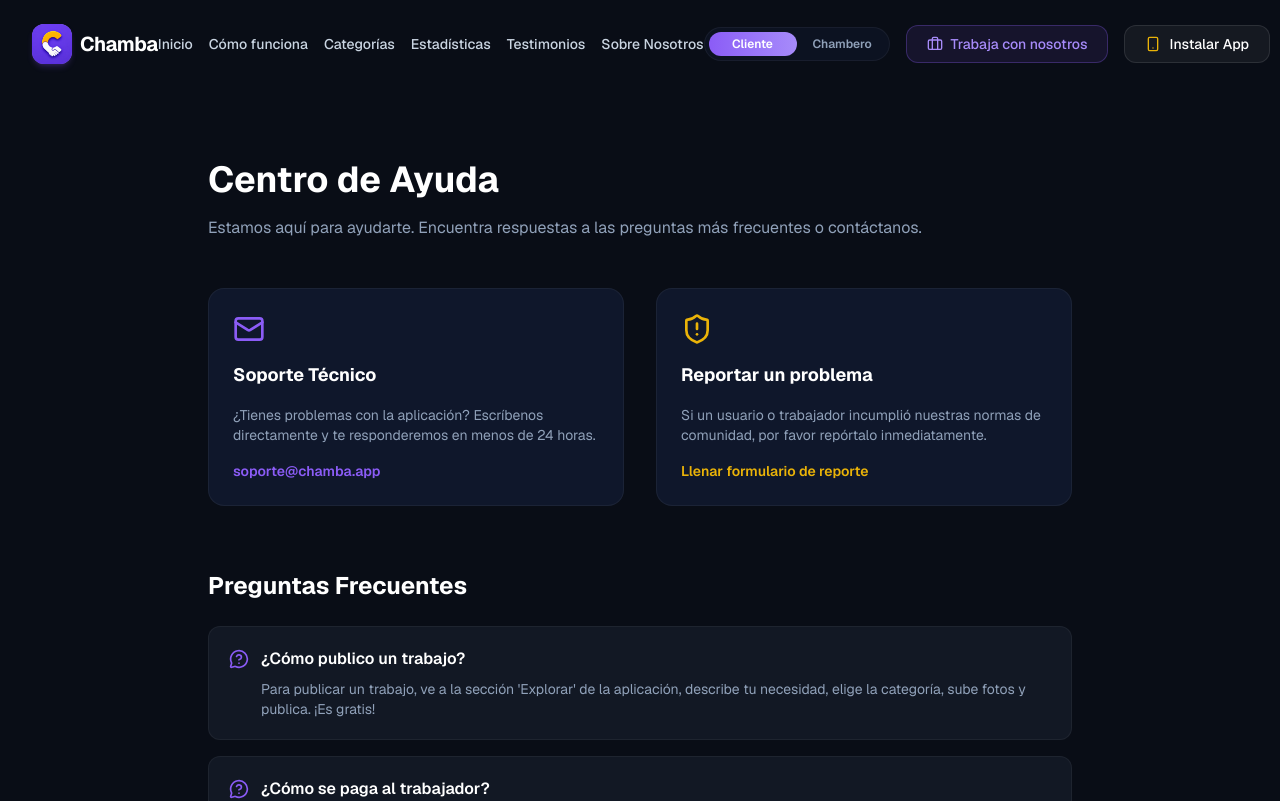
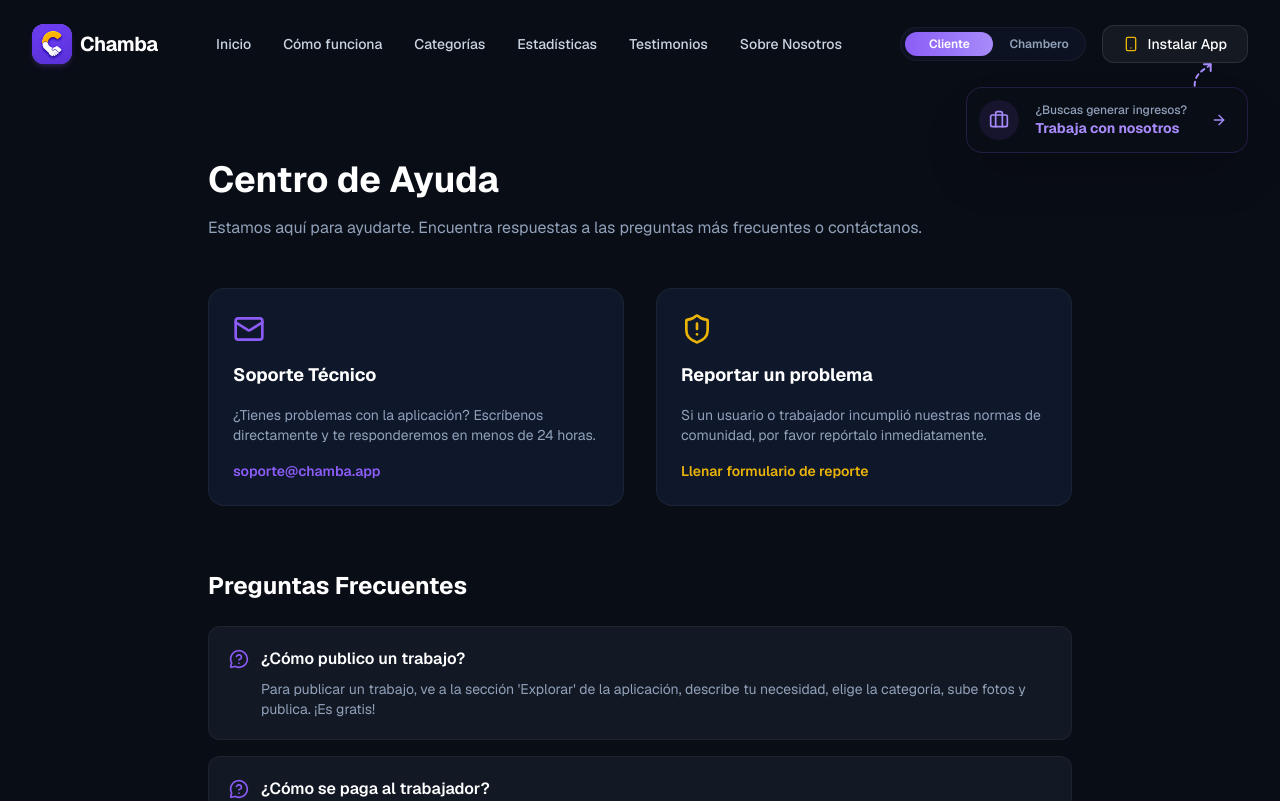
Before and after one commit to marvinjoel2001/web-page-chamba, a Next.js app: page /help in a window 1280 px wide. Shown: the top 801 px of the page. Built offline with nearby package versions, Linux system fonts and the light colour scheme.

Commit message:
feat: add responsive Navbar component with role switching and navigation links

```diff
--- a/src/components/Navbar.tsx
+++ b/src/components/Navbar.tsx
@@ -1,7 +1,7 @@
 "use client";
 
 import { useState, useEffect } from "react";
-import { Briefcase, Menu, X, Smartphone, User } from "lucide-react";
+import { Briefcase, Menu, X, Smartphone, User, ArrowRight } from "lucide-react";
 import { motion, AnimatePresence } from "framer-motion";
 import Link from "next/link";
 
@@ -52,12 +52,12 @@ export default function Navbar({ activeRole, setActiveRole }: NavbarProps) {
             </Link>
 
           {/* Desktop Navigation Links */}
-          <div className="hidden xl:flex items-center gap-4 2xl:gap-8">
+          <div className="hidden md:flex items-center gap-8">
             {menuItems.map((item) => (
               <Link
                 key={item.name}
                 href={item.href}
-                className="text-sm font-medium text-slate-300 hover:text-brand-primary transition-colors duration-200 whitespace-nowrap"
+                className="text-sm font-medium text-slate-300 hover:text-brand-primary transition-colors duration-200"
               >
                 {item.name}
               </Link>
@@ -65,7 +65,7 @@ export default function Navbar({ activeRole, setActiveRole }: NavbarProps) {
           </div>
 
           {/* Controls: Role Selector + CTA */}
-          <div className="hidden xl:flex items-center gap-4 shrink-0">
+          <div className="hidden md:flex items-center gap-4 relative">
             {/* Role Switcher */}
             <div className="relative flex p-1 bg-slate-900/60 border border-white/5 rounded-full">
               <div
@@ -92,24 +92,41 @@ export default function Navbar({ activeRole, setActiveRole }: NavbarProps) {
             </div>
 
             <Link
-              href="/unete"
-              className="inline-flex items-center gap-2 px-5 py-2 text-sm font-medium text-brand-primary-light bg-brand-primary/10 hover:bg-brand-primary/20 border border-brand-primary/30 rounded-xl transition-all duration-200 whitespace-nowrap shrink-0"
-            >
-              <Briefcase className="w-4 h-4 shrink-0" />
-              <span>Trabaja con nosotros</span>
-            </Link>
-
-            <Link
               href="/#descargar"
               className="inline-flex items-center gap-2 px-5 py-2 text-sm font-medium text-white bg-white/5 hover:bg-white/10 border border-white/10 rounded-xl transition-all duration-200 whitespace-nowrap shrink-0"
             >
               <Smartphone className="w-4 h-4 text-brand-highlight shrink-0" />
               <span>Instalar App</span>
             </Link>
+
+            {/* Floating Trabaja con nosotros Card */}
+            <div className="absolute top-[calc(100%+1.5rem)] right-0">
+              <div className="relative">
+                {/* Dotted Arrow SVG pointing up-left */}
+                <svg className="absolute -top-7 right-8 w-8 h-8 text-brand-primary-light" fill="none" viewBox="0 0 24 24" stroke="currentColor">
+                  <path strokeDasharray="3 3" strokeWidth="1.5" strokeLinecap="round" d="M8 20 C 8 10, 16 8, 20 4" />
+                  <path strokeWidth="1.5" strokeLinecap="round" strokeLinejoin="round" d="M15 4 L 20 4 L 20 9" />
+                </svg>
+
+                <Link
+                  href="/unete"
+                  className="flex items-center gap-4 p-3 pr-5 bg-[#090d16] border border-brand-primary/20 rounded-2xl shadow-2xl hover:-translate-y-1 hover:shadow-brand-primary/20 hover:border-brand-primary/50 transition-all duration-300 group whitespace-nowrap"
+                >
+                  <div className="flex items-center justify-center w-10 h-10 rounded-full bg-brand-primary/10 text-brand-primary-light group-hover:bg-brand-primary group-hover:text-white transition-colors">
+                    <Briefcase className="w-5 h-5" />
+                  </div>
+                  <div className="flex flex-col">
+                    <span className="text-xs text-slate-400 font-medium">¿Buscas generar ingresos?</span>
+                    <span className="text-sm font-bold text-brand-primary-light group-hover:text-white transition-colors">Trabaja con nosotros</span>
+                  </div>
+                  <ArrowRight className="w-4 h-4 text-brand-primary-light ml-2 group-hover:translate-x-1 transition-transform" />
+                </Link>
+              </div>
+            </div>
           </div>
 
           {/* Mobile Menu Toggle */}
-          <div className="flex xl:hidden items-center gap-3 shrink-0">
+          <div className="flex md:hidden items-center gap-3">
             {/* Quick switcher in mobile navbar */}
             <button
               onClick={() => setActiveRole && setActiveRole(activeRole === "client" ? "worker" : "client")}
@@ -137,7 +154,7 @@ export default function Navbar({ activeRole, setActiveRole }: NavbarProps) {
             animate={{ opacity: 1, height: "auto" }}
             exit={{ opacity: 0, height: 0 }}
             transition={{ duration: 0.2 }}
-            className="xl:hidden border-b border-white/5 bg-[#090d16] px-4 pt-2 pb-6 space-y-4 shadow-xl"
+            className="md:hidden border-b border-white/5 bg-[#090d16] px-4 pt-2 pb-6 space-y-4 shadow-xl"
           >
             <div className="flex flex-col gap-2 pt-2">
               {menuItems.map((item) => (
@@ -180,21 +197,21 @@ export default function Navbar({ activeRole, setActiveRole }: NavbarProps) {
               </div>
 
               <Link
+                href="/#descargar"
+                onClick={() => setIsOpen(false)}
+                className="w-full flex items-center justify-center gap-2 py-3 px-4 rounded-xl font-semibold bg-white/5 text-white border border-white/10 hover:bg-white/10 transition-colors"
+              >
+                <Smartphone className="w-5 h-5 text-brand-highlight" />
+                <span>Instalar App</span>
+              </Link>
+
+              <Link
                 href="/unete"
                 onClick={() => setIsOpen(false)}
-                className="w-full flex items-center justify-center gap-2 py-3 px-4 rounded-xl font-semibold bg-brand-primary/10 text-brand-primary-light border border-brand-primary/30"
+                className="w-full flex items-center justify-center gap-2 py-3 px-4 rounded-xl font-semibold bg-gradient-to-r from-brand-primary to-brand-primary-light text-white shadow-lg shadow-brand-primary/20"
               >
                 <Briefcase className="w-5 h-5" />
                 <span>Trabaja con nosotros</span>
-              </Link>
-
-              <Link
-                href="/#descargar"
-                onClick={() => setIsOpen(false)}
-                className="w-full flex items-center justify-center gap-2 py-3 px-4 rounded-xl font-semibold bg-gradient-to-r from-brand-primary to-brand-primary-light text-white shadow-lg shadow-brand-primary/20"
-              >
-                <Smartphone className="w-5 h-5" />
-                <span>Descargar la App</span>
               </Link>
             </div>
           </motion.div>
```
